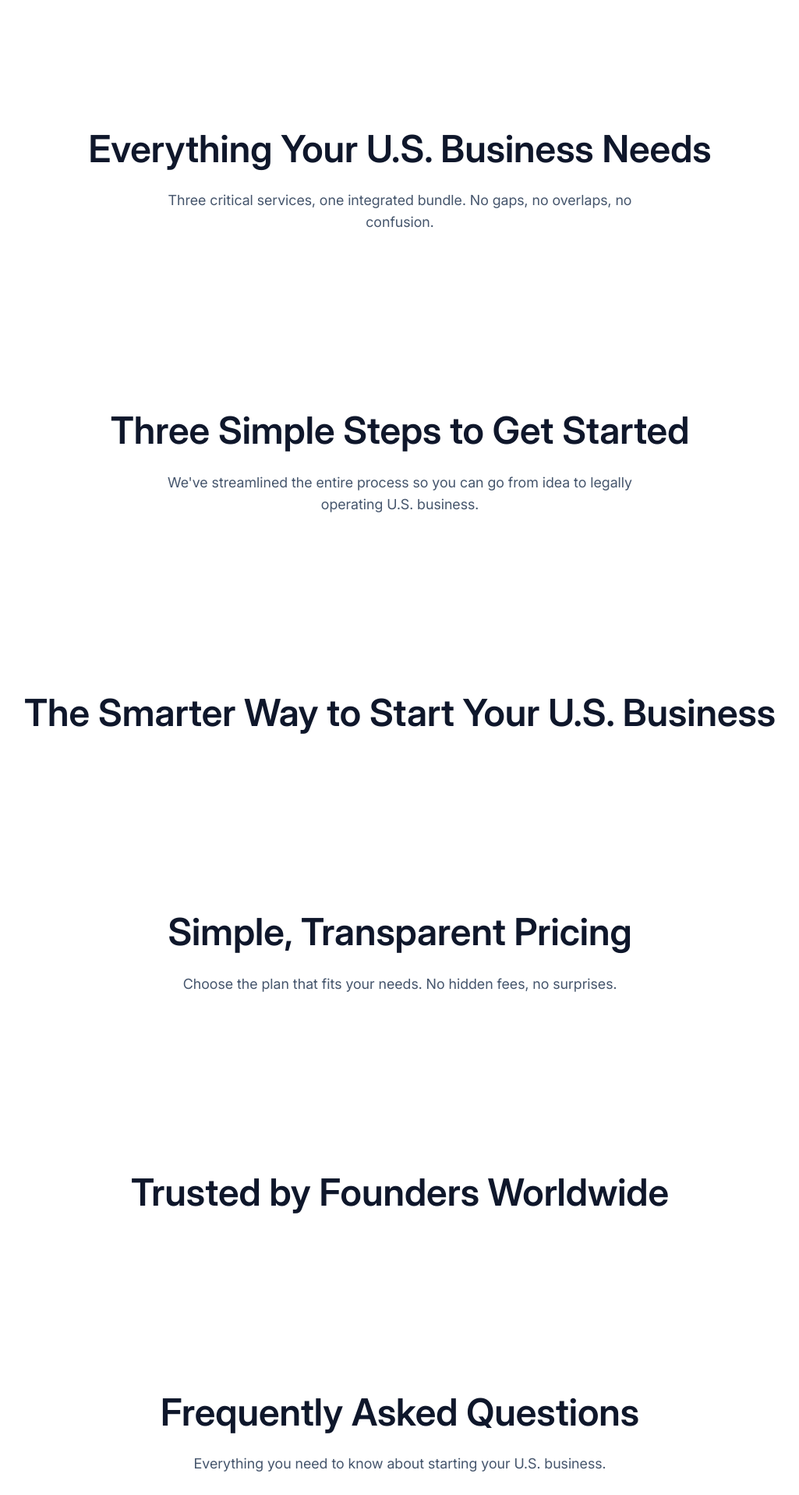
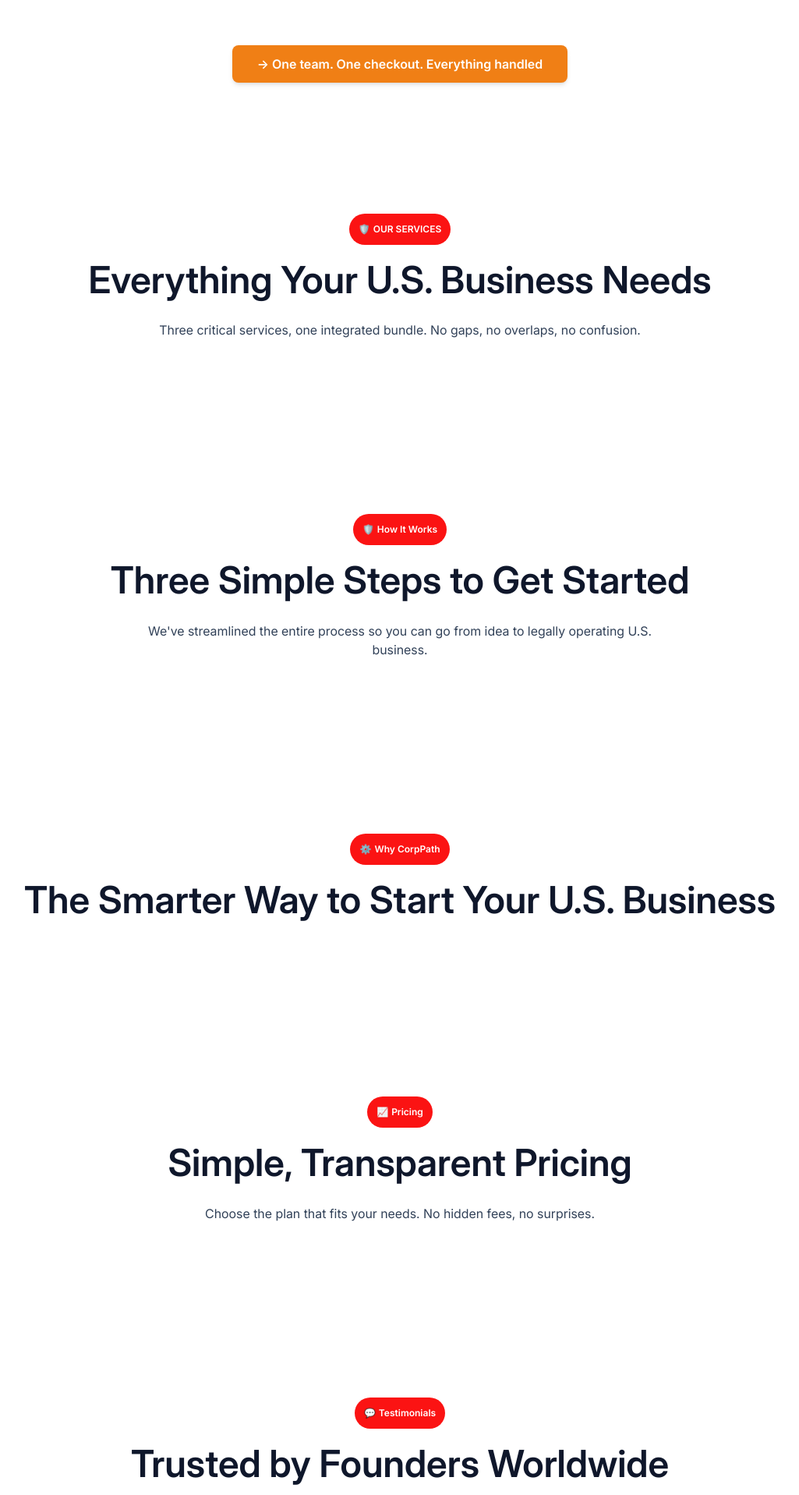
Before and after one commit to No-Country-simulation/NC-S02-26-Equipo-01-Web-App-Development, a React (Vite) app in the folder frontend/: page / in a window 1280 px wide. Shown: the part 880-2797 px from the top of the page at 78% size, without its empty margins (127-1152 px from the left). Built offline with nearby package versions, Linux system fonts and the light colour scheme.

Commit message:
feat: enhance layout components with new common Button and Badge, update SectionContainer, Navbar, Hero, and Footer for improved accessibility and styling

```diff
--- a/frontend/package.json
+++ b/frontend/package.json
@@ -12,7 +12,8 @@
   "dependencies": {
     "@tailwindcss/vite": "^4.1.18",
     "react": "^19.2.0",
-    "react-dom": "^19.2.0"
+    "react-dom": "^19.2.0",
+    "tailwind-merge": "^3.4.0"
   },
   "devDependencies": {
     "@eslint/js": "^9.39.1",
--- a/frontend/src/App.tsx
+++ b/frontend/src/App.tsx
@@ -3,44 +3,77 @@ import Footer from "./components/layout/Footer";
 import Navbar from "./components/layout/Navbar";
 import Hero from "./components/layout/Hero";
 import SectionContainer from "./components/layout/SectionContainer";
+import Button from "./components/common/Button";
 
 function App() {
   return (
     <div className="min-h-screen min-w-full flex flex-col overflow-x-hidden">
       <header>
-        <Navbar />
+        <Navbar dataTestId="app-navbar" />
       </header>
       <main>
-        <Hero></Hero>
+        <Hero dataTestId="app-hero"></Hero>
         <SectionContainer
           title="Starting a U.S.Business Shouldn’t Be this hard"
           description="International founders face a fragmented system that wastes time, money and peace of mind."
-        ></SectionContainer>
+          dataTestId="app-section-starting-business"
+          badge={{ text: "The Problem", icon: "⚠️" }}
+        >
+          <Button>→ One team. One checkout. Everything handled </Button>
+        </SectionContainer>
 
         <SectionContainer
           title="Everything Your U.S. Business Needs"
           description="Three critical services, one integrated bundle. No gaps, no overlaps, no confusion."
+          dataTestId="app-section-everything-business"
+          badge={{ text: "OUR SERVICES", icon: "🛡️" }}
         ></SectionContainer>
+
         <SectionContainer
           title="Three Simple Steps to Get Started"
           description="We've streamlined the entire process so you can go from idea to legally operating U.S. business."
+          dataTestId="app-section-three-steps"
+          badge={{ text: "How It Works", icon: "🛡️" }}
         ></SectionContainer>
 
-        <SectionContainer title="The Smarter Way to Start Your U.S. Business"></SectionContainer>
+        <SectionContainer
+          title="The Smarter Way to Start Your U.S. Business"
+          dataTestId="app-section-smarter-way"
+          badge={{ text: "Why CorpPath", icon: "⚙️" }}
+        ></SectionContainer>
 
         <SectionContainer
           title="Simple, Transparent Pricing"
           description="Choose the plan that fits your needs. No hidden fees, no surprises."
+          dataTestId="app-section-simple-pricing"
+          badge={{ text: "Pricing", icon: "📈" }}
         ></SectionContainer>
 
-        <SectionContainer title="Trusted by Founders Worldwide"></SectionContainer>
+        <SectionContainer
+          title="Trusted by Founders Worldwide"
+          dataTestId="app-section-trusted-worldwide"
+          badge={{ text: "Testimonials", icon: "💬" }}
+        ></SectionContainer>
 
         <SectionContainer
           title="Frequently Asked Questions"
           description="Everything you need to know about starting your U.S. business."
+          dataTestId="app-section-faq"
+          badge={{ text: "FAQ", icon: "❓" }}
         ></SectionContainer>
+        <SectionContainer
+          title="Ready to Launch Your U.S. Business?"
+          description="Join 2,500+ international founders who trust CorpPath for their incorporation, tax, and bookkeeping needs. Get started in minutes."
+          dataTestId="app-section-ready-launch"
+          isDark={true}
+        >
+          <Button className="mt-4 bg-gold hover:bg-gold-hover">Start Now It Takes 5 minutes →</Button>
+          <p className="text-sm text-slate-50 mt-5">
+            No credit card required to get started. Secure checkout via Stripe.
+          </p>
+        </SectionContainer>
       </main>
-      <Footer />
+      <Footer dataTestId="app-footer" />
     </div>
   );
 }
--- a/frontend/src/components/common/Badge.tsx
+++ b/frontend/src/components/common/Badge.tsx
@@ -0,0 +1,19 @@
+type BadgeProps = {
+  text: string;
+  dataTestId?: string;
+  icon?: React.ReactNode;
+};
+
+const Badge = ({ text, dataTestId = "badge", icon }: BadgeProps) => {
+  return (
+    <span
+      data-testid={dataTestId}
+      className="inline-block bg-accent text-white text-xs text-center font-semibold px-3 py-3 rounded-full"
+    >
+      {icon && <span className="mr-1">{icon}</span>}
+      {text}
+    </span>
+  );
+};
+
+export default Badge;
--- a/frontend/src/components/common/Button.tsx
+++ b/frontend/src/components/common/Button.tsx
@@ -0,0 +1,32 @@
+import { twMerge } from "tailwind-merge";
+
+type ButtonProps = {
+  children: React.ReactNode;
+  onClick?: () => void;
+  dataTestId?: string;
+  className?: string;
+  isVariant?: "primary" | "secondary";
+};
+
+const Button = ({
+  children,
+  onClick,
+  dataTestId = "button",
+  className = "",
+  isVariant = "secondary",
+}: ButtonProps) => {
+  return (
+    <button
+      data-testid={dataTestId}
+      onClick={onClick}
+      className={twMerge(
+        `inline-block text-white cursor-pointer ${isVariant === "primary" ? "bg-primary hover:bg-primary-hover" : "bg-secondary hover:bg-secondary-hover"} my-2 mx-2 px-8 py-3 rounded-lg font-semibold transition-all shadow-md`,
+        className,
+      )}
+    >
+      {children}
+    </button>
+  );
+};
+
+export default Button;
--- a/frontend/src/components/common/Card.tsx
+++ b/frontend/src/components/common/Card.tsx
@@ -0,0 +1,14 @@
+type CardProps = {
+  children: React.ReactNode;
+  dataTestId?: string;
+};
+
+const Card = ({ children, dataTestId = "card" }: CardProps) => {
+  return (
+    <div data-testid={dataTestId} className="bg-white rounded-lg shadow-md p-4">
+      {children}
+    </div>
+  );
+};
+
+export default Card;
--- a/frontend/src/components/layout/Footer.tsx
+++ b/frontend/src/components/layout/Footer.tsx
@@ -1,8 +1,8 @@
-const Footer = () => {
+const Footer = ({ dataTestId = "footer" }: { dataTestId?: string }) => {
   const currentYear = new Date().getFullYear();
 
   return (
-    <footer className="bg-white border-t border-slate-100 pt-20 pb-10">
+    <footer data-testid={dataTestId} className="bg-white border-t border-slate-100 pt-20 pb-10">
       <div className="max-w-7xl mx-auto px-4 sm:px-6 lg:px-8">
         <div className="grid grid-cols-1 md:grid-cols-2 lg:grid-cols-4 gap-12 mb-16">
           <div className="col-span-1 lg:col-span-1">
--- a/frontend/src/components/layout/Hero.tsx
+++ b/frontend/src/components/layout/Hero.tsx
@@ -1,8 +1,12 @@
 import heroImage from "@assets/img/Hero.jpg";
+import Button from "../common/Button";
 
-const Hero = () => {
+const Hero = ({ dataTestId = "hero" }: { dataTestId?: string }) => {
   return (
-    <section className="relative py-5 text-white min-h-150 flex items-center justify-center overflow-hidden">
+    <section
+      data-testid={dataTestId}
+      className="relative py-5 text-white min-h-150 flex items-center justify-center overflow-hidden"
+    >
       <div className="absolute inset-0 z-0 bg-black">
         <img
           src={heroImage}
@@ -16,7 +20,10 @@ const Hero = () => {
         <p className="mb-4 text-sm font-light">
           Trusted by 2.500+ International founders
         </p>
-        <h1 className="text-3xl md:text-5xl font-bold mb-6 tracking-wide">
+        <h1
+          data-testid="hero-title"
+          className="text-3xl md:text-5xl font-bold mb-6 tracking-wide"
+        >
           From Incorporation to Compliance — All in One Place
         </h1>
         <p className="text-sm md:text-xl mb-8 text-blue-100 max-w-2xl mx-auto">
@@ -24,19 +31,14 @@ const Hero = () => {
           C-Corp formation, tax filing, and monthly bookkeeping — designed for
           international entrepreneurs.
         </p>
-        <a
-          href="#services"
-          className="inline-block bg-secondary my-2 px-8 py-3 rounded-lg font-semibold hover:bg-secondary-hover transition-all shadow-md"
-        >
+
+        <Button data-testid="hero-cta-start">
           Start Your U.S. Business Today →
-        </a>
-        <a
-          href="#contact"
-          className="inline-block ml-4 my-2 bg-primary text-white px-8 py-3 rounded-lg font-semibold hover:bg-primary-hover transition-all shadow-md"
-        >
+        </Button>
+
+        <Button data-testid="hero-cta-how" isVariant="primary">
           See How it Works
-        </a>
-
+        </Button>
 
         <ul className="mt-10 mx-auto flex flex-col md:flex-row justify-center gap-5 items-center">
           <li className="text-sm font-bold text-blue-50 whitespace-nowrap">
@@ -50,7 +52,6 @@ const Hero = () => {
           </li>
         </ul>
       </div>
-
     </section>
   );
 };
--- a/frontend/src/components/layout/SectionContainer.tsx
+++ b/frontend/src/components/layout/SectionContainer.tsx
@@ -1,11 +1,18 @@
 import { type ReactNode } from "react";
+import { twMerge } from "tailwind-merge";
+import Badge from "../common/Badge";
 
 interface SectionProps {
-  badge?: string;
+  badge?: {
+    text: string;
+    icon?: React.ReactNode;
+  };
   title: string;
   description?: string;
   children?: ReactNode;
   className?: string;
+  dataTestId?: string;
+  isDark?: boolean;
 }
 
 const SectionContainer = ({
@@ -14,23 +21,35 @@ const SectionContainer = ({
   description,
   children,
   className = "",
+  dataTestId = "section-container",
+  isDark = false
 }: SectionProps) => {
   return (
-    <section className={`py-20 ${className}`}>
-      <div className="max-w-7xl mx-auto px-4 bg-white sm:px-6 lg:px-8">
+    <section data-testid={dataTestId}>
+      <div
+        className={twMerge(
+          `max-w-7xl mx-auto px-4 py-20 ${isDark ? "bg-black text-white" : "bg-white text-black"} sm:px-6 lg:px-8 text-center`,
+          className,
+        )}
+      >
         <div className="text-center mb-16">
           {badge && (
             <div className="inline-block mb-4">
-              <span className="px-4 py-2 bg-blue-100 text-blue-600 rounded-full text-sm font-semibold">
-                {badge}
-              </span>
+              <Badge
+                text={badge.text}
+                icon={badge.icon}
+                dataTestId={`${dataTestId}-badge`}
+              />
             </div>
           )}
-          <h2 className="text-4xl md:text-5xl font-bold text-slate-900 mb-6">
+          <h2
+            data-testid={`${dataTestId}-title`}
+            className={`text-4xl md:text-5xl font-bold ${isDark ? "text-white" : "text-slate-900"} mb-6`}
+          >
             {title}
           </h2>
           {description && (
-            <p className="text-lg text-slate-600 max-w-2xl mx-auto">
+            <p className={`text-md ${isDark ? "text-blue-100" : "text-slate-700"} max-w-2xl mx-auto`}>
               {description}
             </p>
           )}
--- a/frontend/src/styles/variables.css
+++ b/frontend/src/styles/variables.css
@@ -7,6 +7,9 @@
   --color-secondary-hover: #B86111;
   --color-secondary-active: #61dafbaa;
 
+  --color-accent: #FB1313;
+  --color-gold: #CBAC64;
+  --color-gold-hover: #A68B4C;
   --color-background: #ffffff;
   --color-text: #213547;
 }
```
Also changed, not shown: frontend/src/components/layout/Navbar.tsx (+11 -10 lines), 1 other file (tests, documents, lock files or other folders). Lines whose indentation alone changed are shown as unchanged.
